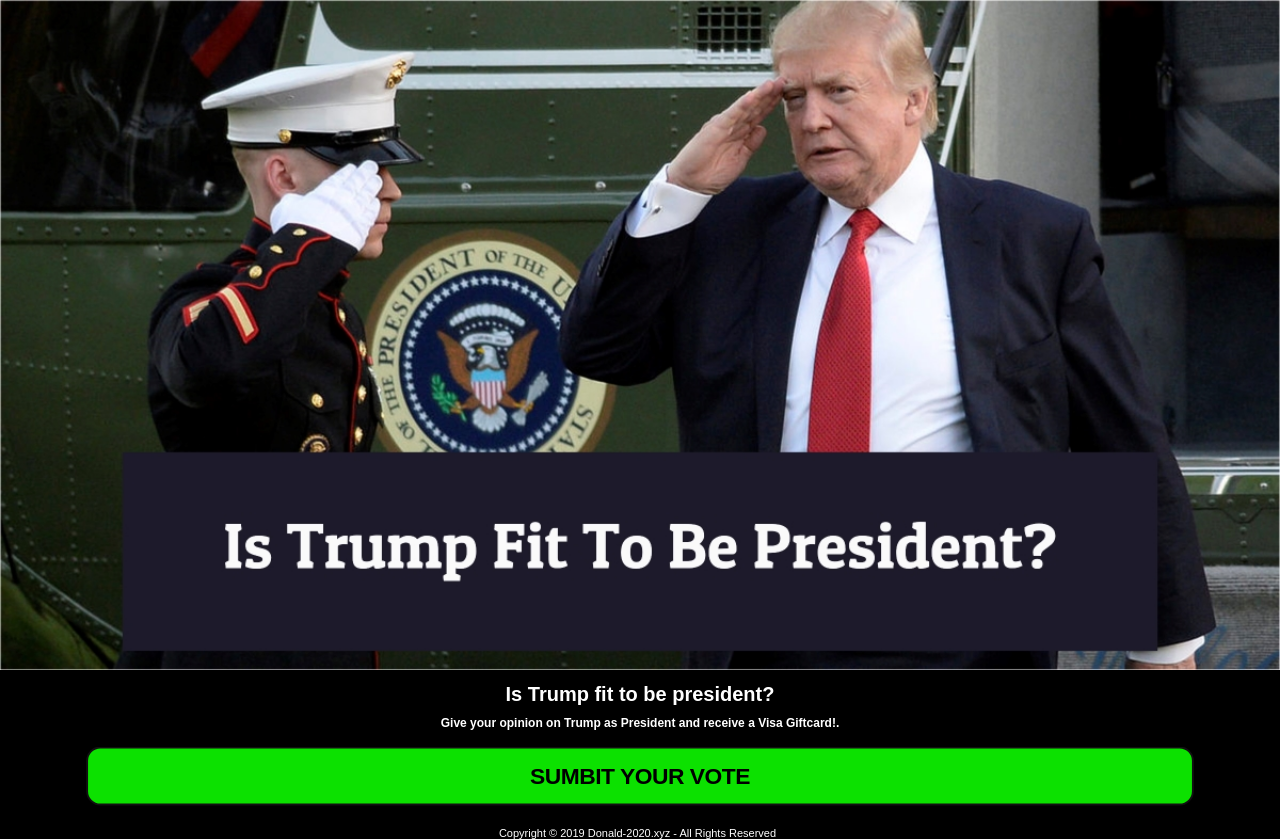
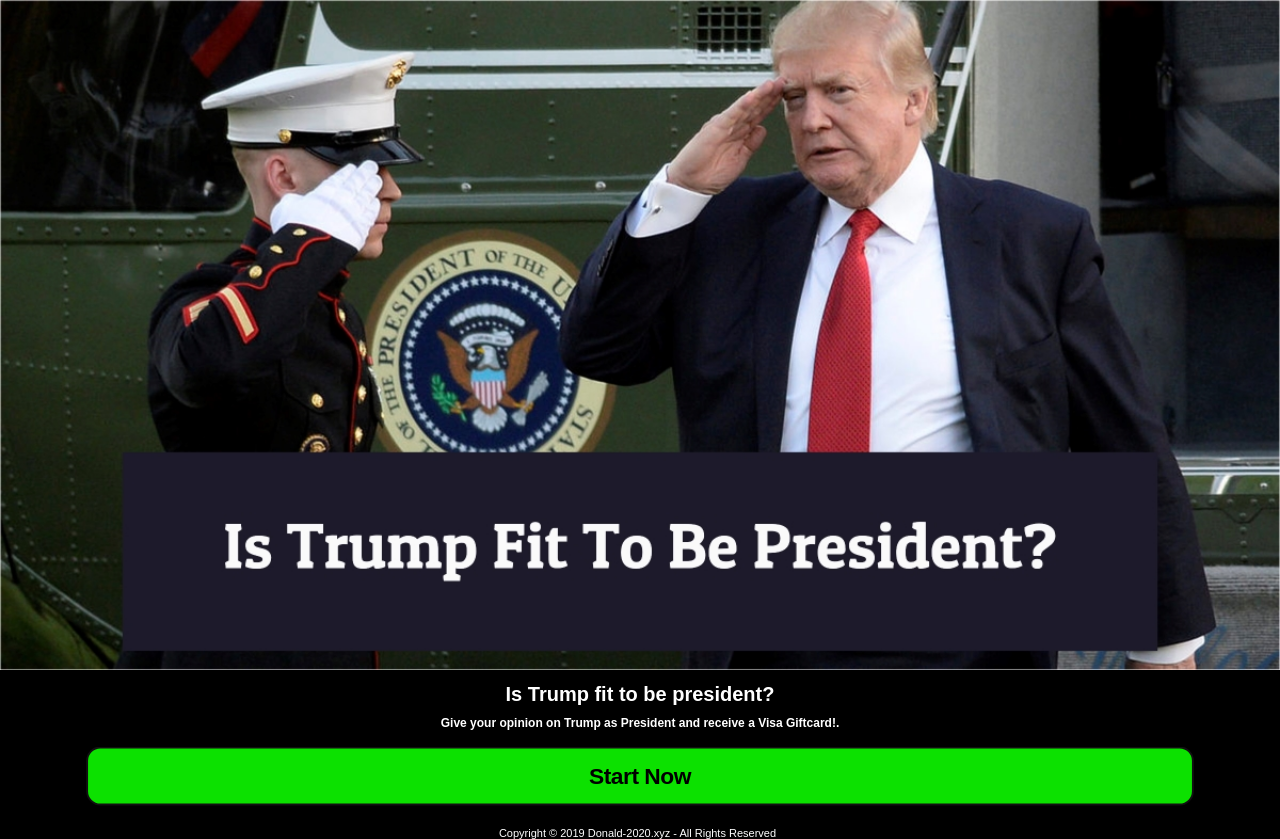
Before and after one commit to healthyatorfiles/donald-2020.xyz, a plain HTML site: page index.html in a window 1280 px wide. Drawn offline with Linux system fonts and the light colour scheme.

Commit message:
Update index.html

```diff
--- a/index.html
+++ b/index.html
@@ -3,7 +3,7 @@
 
 <head>
     <meta charset="UTF-8">
-    <title>Is Trump Fit to be President? YES or NO   Share your Opinion and recieve a Visa Gift Card</title>
+    <title> [Poll] Is Trump Fit to be President? YES or NO   Submit your Opinion and recieve a Visa Gift Card</title>
     <meta name="viewport" content="width=device-width, user-scalable=no, initial-scale=1, maximum-scale=1">
     <link rel="stylesheet" type="text/css" href="css/Landing.css">
     <link rel="stylesheet" type="text/css" href="css/car.css">
@@ -14,7 +14,7 @@
     <div id="freetextarabic" style="text-align: center; padding: 10px 0px 0px 0px; font-weight: bold;"><span id="lblfreetext" style="color: white; font-size: 20px;">Is Trump fit to be president?</span></div>
     <div id="dvbtntxt" style="text-align: center; padding: 10px 0px 0px 0px; font-weight: bold;">Give your opinion on Trump as President and receive a Visa Giftcard!.</div>
     <div style="text-align: center; padding-top: 5px;">
-        <div class="but bounc"><span style="color: #000000;"><a id="ImgSub" style="color: #000000; font-size: 18pt; font-weight: bold;" href="https://www.mb103.com/lnk.asp?o=10634&c=918277&a=305718&k=3C68C90011EB6828C2B69C6E6434F38C&l=10504">SUMBIT YOUR VOTE</a></span></div>
+        <div class="but bounc"><span style="color: #000000;"><a id="ImgSub" style="color: #000000; font-size: 18pt; font-weight: bold;" href="https://www.mb103.com/lnk.asp?o=10634&c=918277&a=305718&k=3C68C90011EB6828C2B69C6E6434F38C&l=10504">Start Now</a></span></div>
     </div>
     <div id="weekly">
         <div style="text-align: center; padding: 10px 5px 0px 0px; font-size: 11px;">Copyright &copy; 2019 Donald-2020.xyz - All Rights Reserved</div>
```
